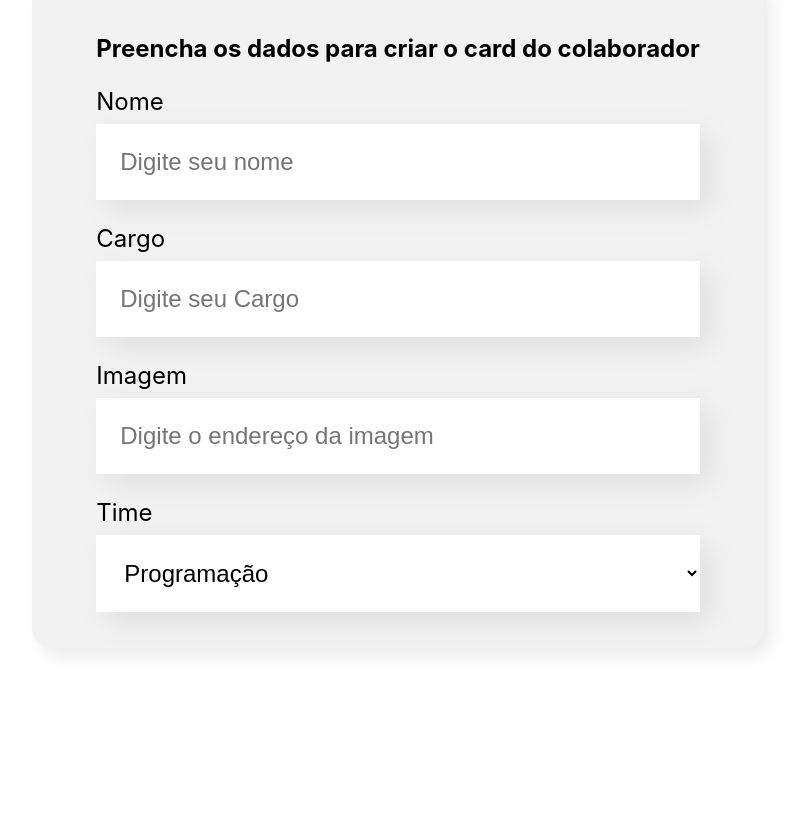
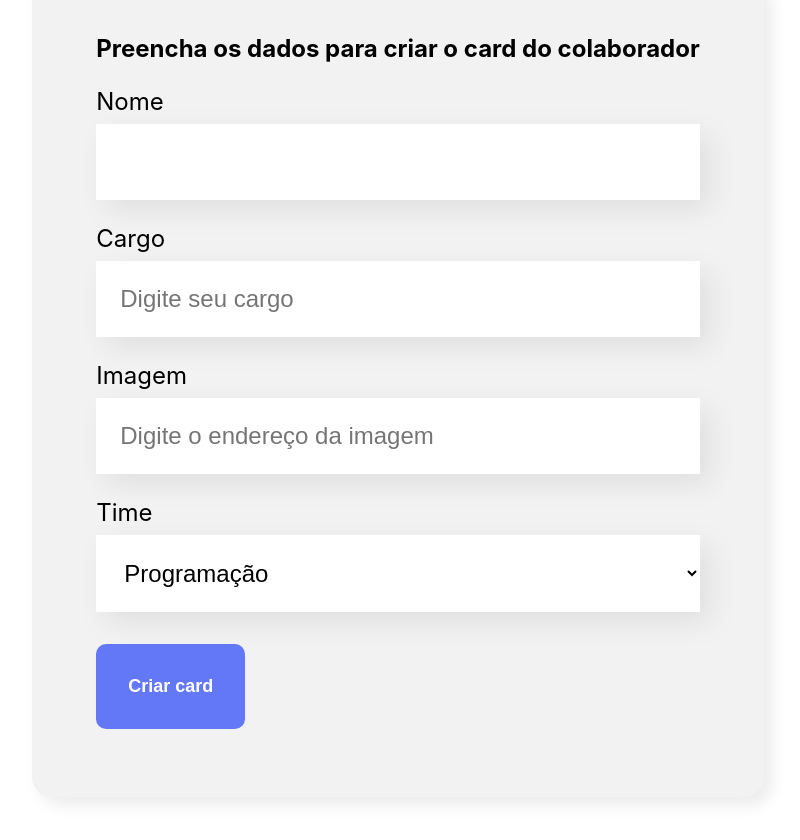
Before and after one commit to luccaFreitass/Organo-React, a React (Create React App) app: page / in a window 1280 px wide. Shown: the part 600-1440 px from the top of the page, without its empty margins (242-1042 px from the left). Before the commit the page ends 1328 px from the top, so only its background shows below. Built offline with nearby package versions, Linux system fonts and the light colour scheme; the HTML template or start-up script is replaced by a standard one.

Commit message:
adicionado botao e salvando colaborador

```diff
--- a/src/App.js
+++ b/src/App.js
@@ -1,11 +1,19 @@
+import { useState } from 'react';
 import Banner from './componentes/Banner';
 import Formulario from './componentes/Formulario';
+
+// const [colaboradores, setColaboradores] = useState([])
+
+const aoNovoColaboradorAdicionado = (colaborador) => {
+  console.log(colaborador)
+  // setColaboradores([...colaboradores, colaborador])
+}
 
 function App() {
   return (
     <div className="App">
       <Banner />
-      <Formulario />
+      <Formulario aoColaboradorCadastrado={colaborador => aoNovoColaboradorAdicionado(colaborador)}/>
     </div>
   );
 }
--- /dev/null
+++ b/src/componentes/Botao/Botao.css
@@ -0,0 +1,15 @@
+.botao {
+    background-color: #6278f7;
+    border-radius: 10px;
+    font-weight: 700;
+    font-size: 18px;
+    padding: 32px;
+    border: none;
+    cursor: pointer;
+    color: #FFF;
+    margin: 32px 0;
+}
+
+.botao:hover {
+    color: #95ffd4;
+}
--- /dev/null
+++ b/src/componentes/Botao/index.js
@@ -0,0 +1,11 @@
+import './Botao.css'
+
+const Botao = (props) =>{
+    return (
+        <button className='botao'>
+            {props.children}
+        </button>
+    )
+}
+
+export default Botao
--- a/src/componentes/CampoTexto/index.js
+++ b/src/componentes/CampoTexto/index.js
@@ -2,10 +2,14 @@
 
 const CampoTexto = (props) => {
 
+    const aoDigitado = (evento) => {
+        props.aoAlterado(evento.target.value)
+    }
+
     return (
         <div className="campo-texto">
             <label>{props.label}</label>
-            <input placeholder= {props.placeholder}/>
+            <input value={props.valor} onChange={aoDigitado} required={props.obrigatorio} placeholder={props.placeholder} />
         </div>
     )
 }
--- a/src/componentes/Formulario/index.js
+++ b/src/componentes/Formulario/index.js
@@ -1,8 +1,10 @@
+import { useState } from 'react'
+import Botao from '../Botao'
 import CampoTexto from '../CampoTexto'
 import ListaSuspensa from '../ListaSuspensa'
 import './Formulario.css'
 
-const Formulario = () => {
+const Formulario = (props) => {
 
     const times = [
         'Programação',
@@ -13,14 +15,55 @@
         'Mobile',
         'Inovação e Gestão'
     ]
+
+    const [nome, setNome] = useState('')
+    const [cargo, setCargo] = useState('')
+    const [imagem, setImagem] = useState('')
+    const [time, setTime] = useState('')
+
+    const aoSalvar = (evento) => {
+        evento.preventDefault()
+        props.aoColaboradorCadastrado({
+            nome,
+            cargo,
+            imagem,
+            time
+        })
+    }
+
     return (
         <section className='formulario'>
-            <form>
+            <form onSubmit={aoSalvar}>
                 <h2>Preencha os dados para criar o card do colaborador</h2>
-                <CampoTexto label="Nome" placeholder="Digite seu nome" />
-                <CampoTexto label="Cargo" placeholder="Digite seu Cargo" />
-                <CampoTexto label="Imagem" placeholder="Digite o endereço da imagem" />
-                <ListaSuspensa label="Time" itens={times}/>
+                <CampoTexto
+                    obrigatorio={true}
+                    label="Nome"
+                    placeholde="Digite seu nome"
+                    valor={nome}
+                    aoAlterado={valor => setNome(valor)}
+                />
+                <CampoTexto
+                    obrigatorio={true}
+                    label="Cargo"
+                    placeholder="Digite seu cargo"
+                    valor={cargo}
+                    aoAlterado={valor => setCargo(valor)}
+                />
+                <CampoTexto
+                    label="Imagem"
+                    placeholder="Digite o endereço da imagem"
+                    valor={imagem}
+                    aoAlterado={valor => setImagem(valor)}
+                />
+                <ListaSuspensa
+                    obrigatorio={true}
+                    label="Time"
+                    itens={times}
+                    valor={time}
+                    aoAlterado={valor => setTime(valor)}
+
+                />
+                <Botao>Criar card</Botao>
             </form>
         </section>
     )
--- a/src/componentes/ListaSuspensa/index.js
+++ b/src/componentes/ListaSuspensa/index.js
@@ -5,7 +5,7 @@
     return (
         <div className='lista-suspensa'>
             <label>{props.label}</label>
-            <select>
+            <select onChange={evento => props.aoAlterado(evento.target.value)} required = {props.obrigatorio} value={props.value}>
                 {props.itens.map(item => <option key={item}>{item}</option>)}
             </select>
         </div>
```
